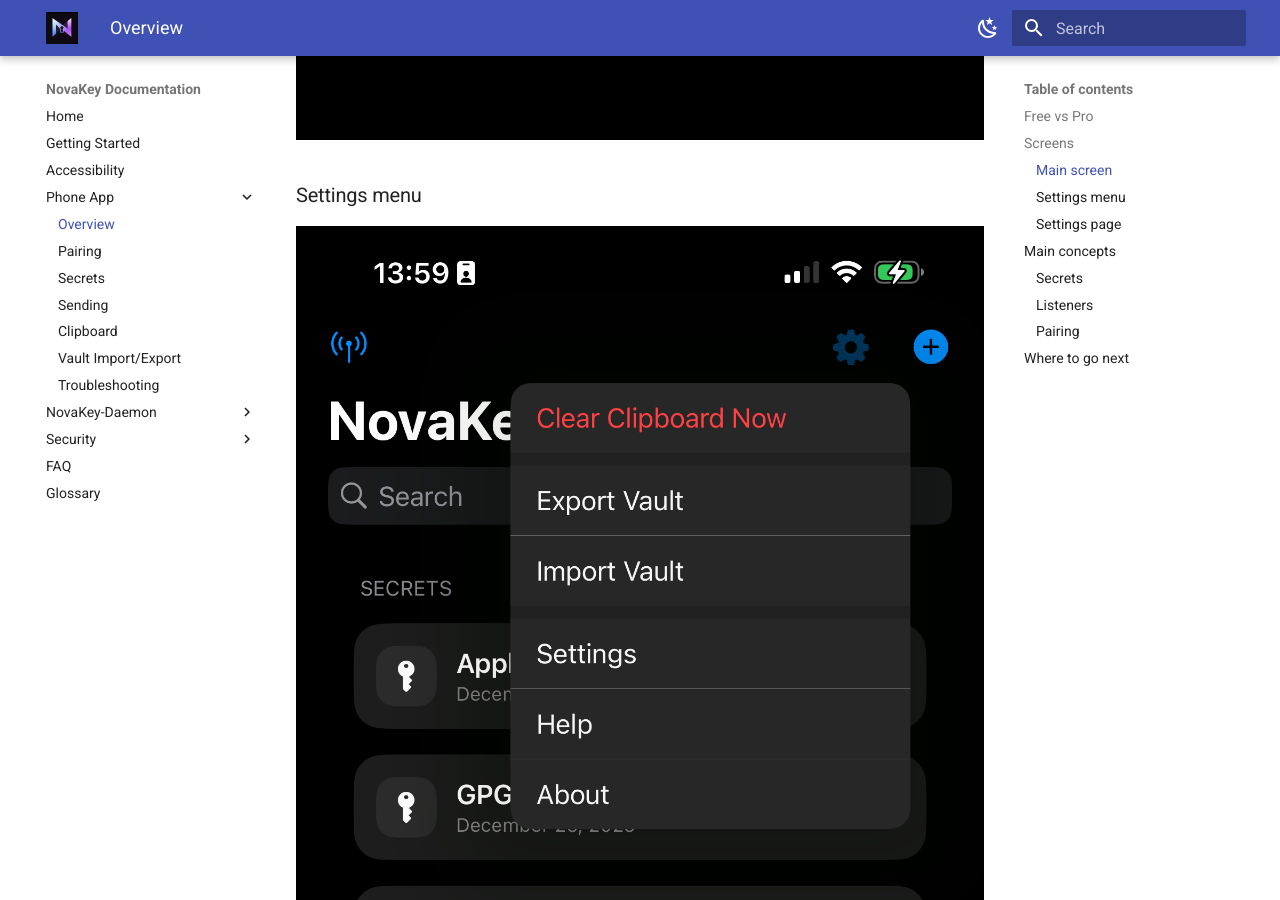
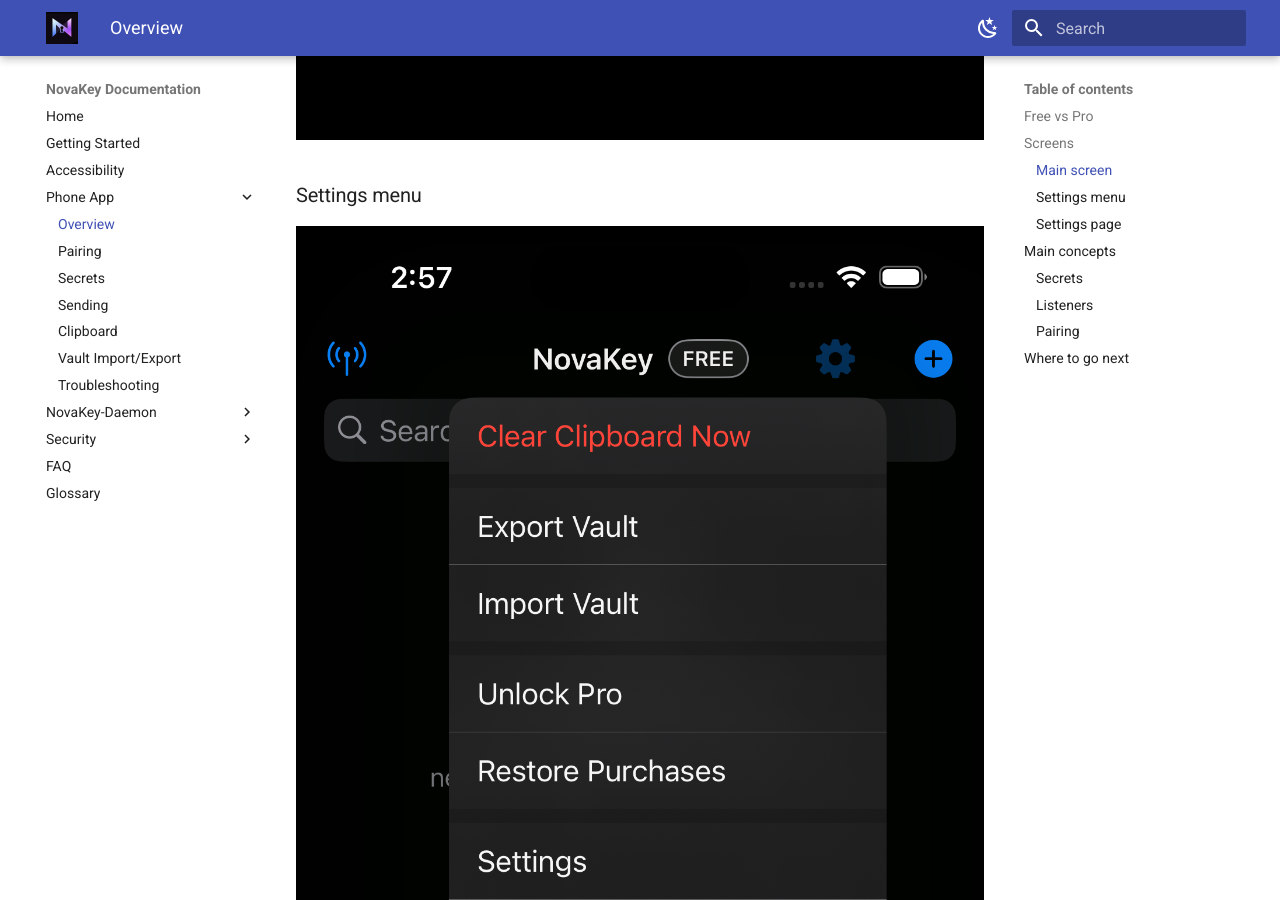
Before and after one commit to OsbornePro/NovaKey-Daemon, an MkDocs documentation site: the page built from docs/phone/overview.md, in a window 1280 px wide and 900 px high, scrolled down 2392 px. Built offline with MkDocs 1.6.1 and Material for MkDocs 9.7.7, drawn with Linux system fonts in a browser that asks for light colours.

Commit message:
Update overview.md

```diff
--- a/docs/phone/overview.md
+++ b/docs/phone/overview.md
@@ -31,10 +31,10 @@
 ![Main](../assets/screenshots/novakey-main-page.PNG)
 
 ### Settings menu
-![Settings gear options](../assets/screenshots/novakey-settings-gear-options.PNG)
+![Settings gear options](../assets/screenshots/NovaKeyAppFree-GearOptions.png)
 
 ### Settings page
-![Settings](../assets/screenshots/novakey-settings.PNG)
+![Settings](../assets/screenshots/NovaKeyAppFree-Settings.png)
 
 
 ## Main concepts
```
